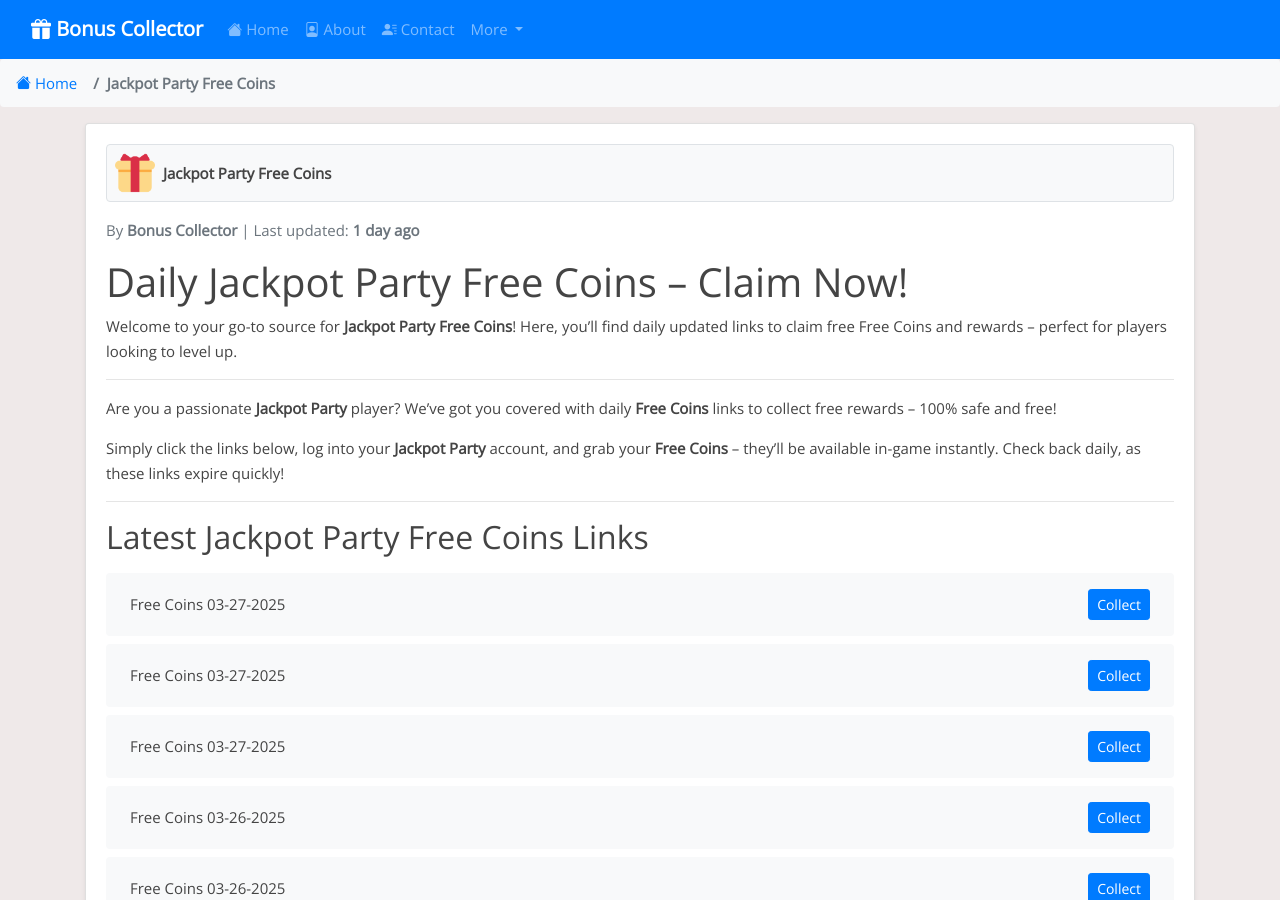
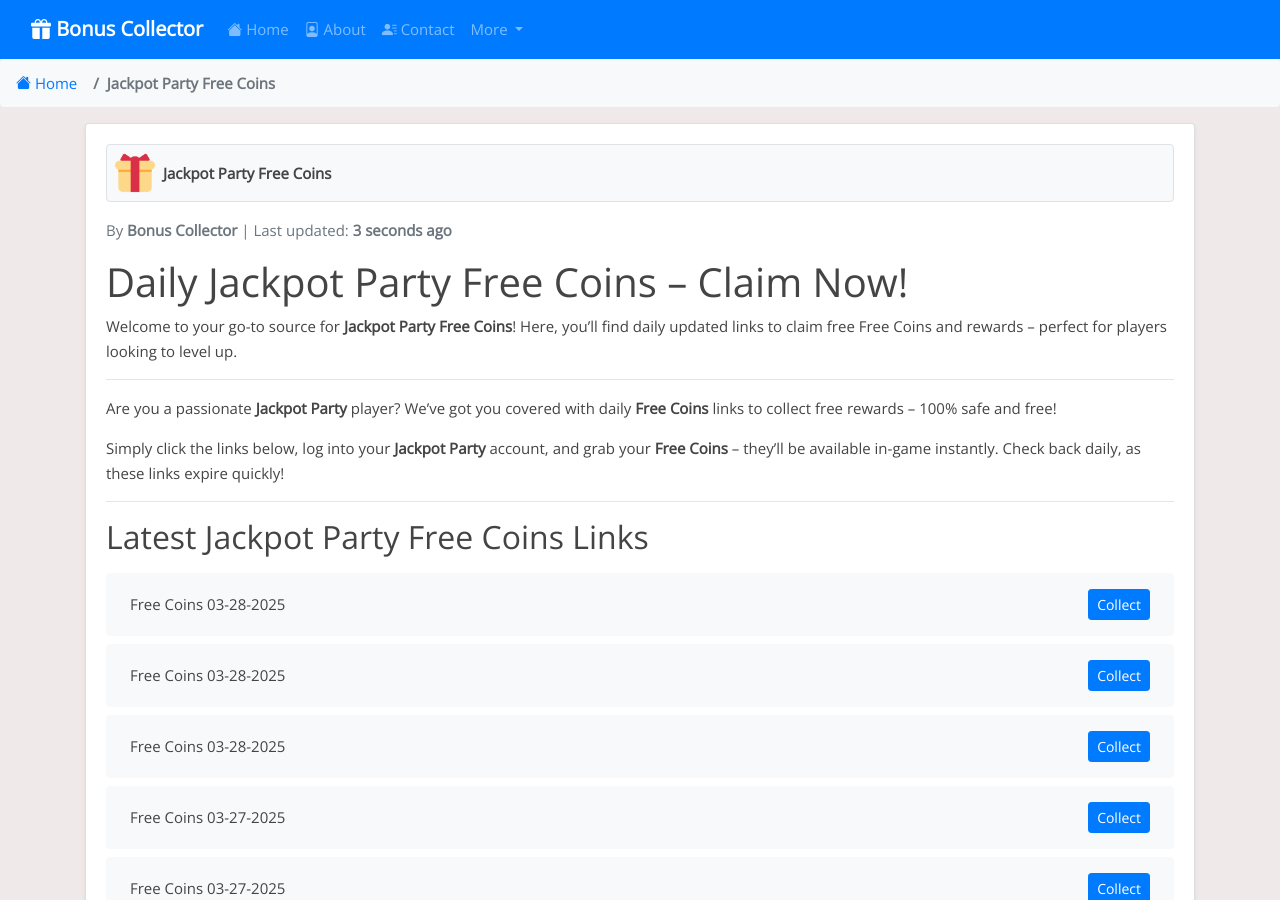
Before and after one commit to iamrohan99/bc-net, a Jekyll site: the page built from _posts/2024-07-31-jackpot-party.md, in a window 1280 px wide and 900 px high. Built offline with Jekyll 4.4.1, drawn with Linux system fonts in a browser that asks for light colours; some of the changed text lies outside the part shown.

Commit message:
Update jackpot-party reward links, content, and last modified date - 2025-03-28 04:29

```diff
--- a/_data/include_files.yml
+++ b/_data/include_files.yml
@@ -45,7 +45,7 @@ wizard-of-oz.html:
 lotsa-slots.html:
   last_modified: "2025-03-27T09:27:49Z"
 jackpot-party.html:
-  last_modified: "2025-03-27T04:28:52Z"
+  last_modified: "2025-03-28T04:29:56Z"
 quick-hit-slots.html:
   last_modified: "2025-03-28T04:29:57Z"
 heart-of-vegas.html:
--- a/_includes/jackpot-party.html
+++ b/_includes/jackpot-party.html
@@ -1,4 +1,16 @@
 <ul class="list-group mt-3 mb-4">
+  <li class="list-group-item d-flex justify-content-between align-items-center">
+    <span>Free Coins 03-28-2025</span>
+    <a href="http://bit.ly/3Y8j17d" class="btn btn-primary btn-sm">Collect</a>
+  </li>
+  <li class="list-group-item d-flex justify-content-between align-items-center">
+    <span>Free Coins 03-28-2025</span>
+    <a href="https://bit.ly/3Y5MDC6" class="btn btn-primary btn-sm">Collect</a>
+  </li>
+  <li class="list-group-item d-flex justify-content-between align-items-center">
+    <span>Free Coins 03-28-2025</span>
+    <a href="https://bit.ly/42kbULt" class="btn btn-primary btn-sm">Collect</a>
+  </li>
   <li class="list-group-item d-flex justify-content-between align-items-center">
     <span>Free Coins 03-27-2025</span>
     <a href="https://bit.ly/43sKPXE" class="btn btn-primary btn-sm">Collect</a>
@@ -387,16 +399,4 @@
     <span>Free Coins 02-21-2025</span>
     <a href="https://bit.ly/4hYPHYu" class="btn btn-primary btn-sm">Collect</a>
   </li>
-  <li class="list-group-item d-flex justify-content-between align-items-center">
-    <span>Free Coins 02-21-2025</span>
-    <a href="https://bit.ly/3QrHTmb" class="btn btn-primary btn-sm">Collect</a>
-  </li>
-  <li class="list-group-item d-flex justify-content-between align-items-center">
-    <span>Free Coins 02-21-2025</span>
-    <a href="https://bit.ly/41mT5Xw" class="btn btn-primary btn-sm">Collect</a>
-  </li>
-  <li class="list-group-item d-flex justify-content-between align-items-center">
-    <span>Free Coins 02-20-2025</span>
-    <a href="http://bit.ly/418rp7C" class="btn btn-primary btn-sm">Collect</a>
-  </li>
 </ul>
```
Also changed, not shown: links-json/jackpot-party.json (+12 -12 lines).
